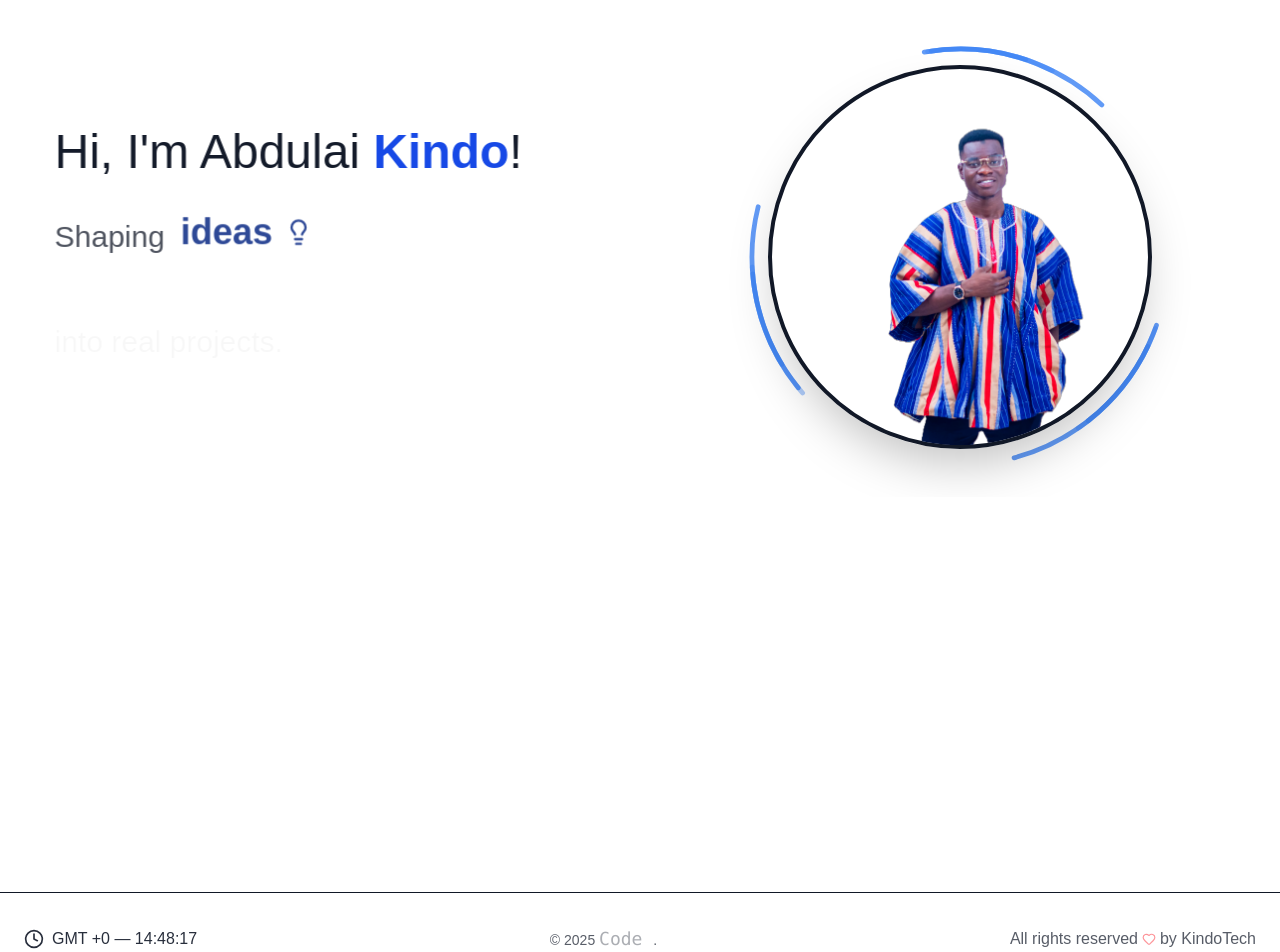
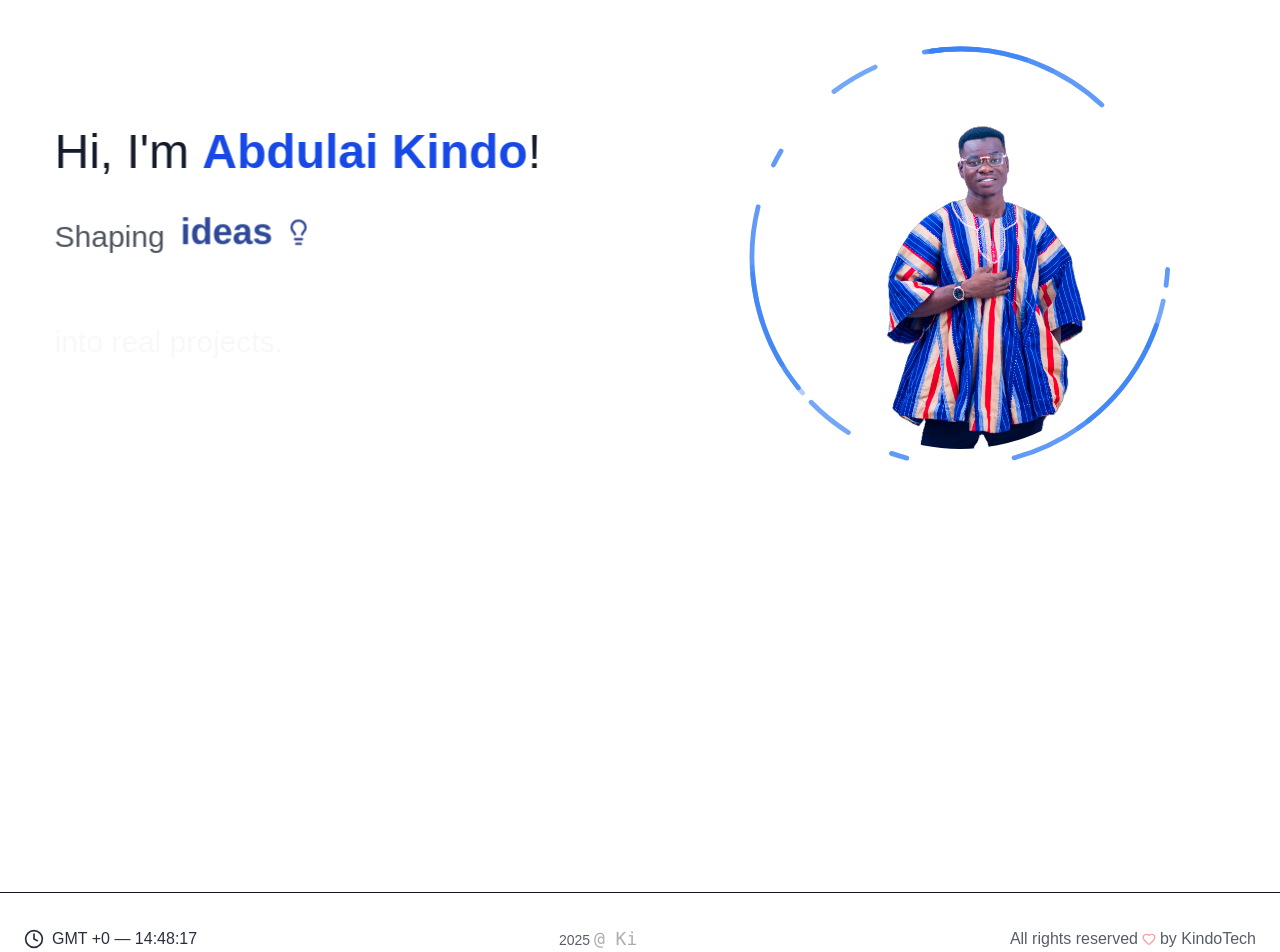
Before and after one commit to Kindo-Jnr/kindo-website, a React (Vite) app in the folder kindo/: page / in a window 1280 px wide. Shown: the part 80-1032 px from the top of the page. Built offline with nearby package versions, Linux system fonts and the light colour scheme.

Commit message:
home page updated

```diff
--- a/kindo/src/components/Footer.jsx
+++ b/kindo/src/components/Footer.jsx
@@ -32,11 +32,11 @@ export default function Footer() {
 
       {/* Center Section */}
       <p className="opacity-70 text-xs sm:text-sm">
-        © {new Date().getFullYear()} <Typewritertext
-                                  text="Code by Kindo"
+         {new Date().getFullYear()} <Typewritertext
+                                  text="@ Kindo Codez..."
                                   speed={200}
                                   delay={2500}
-                                />.
+                                />
       </p>
 
       {/* Right Section */}
--- a/kindo/src/components/Navbar.jsx
+++ b/kindo/src/components/Navbar.jsx
@@ -77,6 +77,7 @@ export default function Navbar({ scrollY = 0 }) {
             initial={{ y: 0, opacity: 1 }}
             exit={{ y: -100, opacity: 0 }}
             transition={magneticSpring}
+
           >
             <div className="container mx-auto px-8 flex justify-between items-center">
               {/* Logo Area */}
--- a/kindo/src/components/PageTransition.jsx
+++ b/kindo/src/components/PageTransition.jsx
@@ -1,6 +1,8 @@
 import { motion } from "framer-motion";
 
+
 export default function PageTransition({ title }) {
+
   return (
     <motion.div
       className="fixed inset-0 bg-black z-40 flex items-center justify-center"
@@ -31,6 +33,7 @@ export default function PageTransition({ title }) {
           damping: 10,
           delay: 0.2
         }}
+
       >
         {title}
       </motion.h1>
--- a/kindo/src/index.css
+++ b/kindo/src/index.css
@@ -10,7 +10,24 @@ body {
   font-family: "Mona Sans", sans-serif;
     @apply bg-transparent text-white;
 }
+/* Ensure no extra scroll space */
+html, body {
+  margin: 0;
+  padding: 0;
+  overflow-x: hidden;
+}
 
+/* Remove any default margins that might cause extra space */
+* {
+  box-sizing: border-box;
+}
+
+/* Ensure the main container takes full height without overflow */
+#__next {
+  min-height: 100vh;
+  display: flex;
+  flex-direction: column;
+}
 
 /* blinking cursor  */
 @keyframes blink {
--- a/kindo/src/pages/Home.jsx
+++ b/kindo/src/pages/Home.jsx
@@ -61,25 +61,25 @@ export default function Home() {
       icon: Clock,
       value: "2+",
       label: "Years Experience",
-      color: "text-blue-400",
+      color: "text-blue-600",
     },
     {
       icon: CheckCircle,
-      value: "50+",
+      value: "20+",
       label: "Projects Completed",
       color: "text-green-400",
     },
     {
       icon: Users,
-      value: "30+",
+      value: "20+",
       label: "Happy Clients",
-      color: "text-purple-400",
+      color: "text-blue-600",
     },
     {
       icon: Star,
       value: "98%",
       label: "Client Satisfaction",
-      color: "text-yellow-400",
+      color: "text-green-400",
     },
   ];
 
@@ -153,8 +153,8 @@ export default function Home() {
             transition={{ delay: 0.5 }}
           >
             <h2 className="text-2xl sm:text-3xl lg:text-5xl font-light mb-2 sm:mb-3 md:mb-4">
-              Hi, I'm Abdulai{" "}
-              <span className="text-blue-700 font-bold">Kindo</span>!
+              Hi, I'm {" "}
+              <span className="text-blue-700 font-bold">Abdulai Kindo</span>!
             </h2>
           </motion.div>
 
@@ -275,7 +275,7 @@ export default function Home() {
 
                   {/* Tooltip */}
                   <div
-                    className="absolute -top-10 sm:-top-12 left-1/2 transform -translate-x-1/2 px-2 sm:px-3 py-1.5 sm:py-2 rounded-lg opacity-0 group-hover:opacity-100 transition-all duration-300 whitespace-nowrap font-semibold text-xs sm:text-sm shadow-2xl"
+                    className="absolute -top-10 sm:-top-6 left-1/2 transform -translate-x-1/2 px-2 sm:px-3 py-1.5 sm:py-2 rounded-lg opacity-0 group-hover:opacity-100 transition-all duration-300 whitespace-nowrap font-semibold text-xs sm:text-sm shadow-2xl"
                     style={{
                       backgroundColor: "var(--tooltip-bg)",
                       color: "var(--tooltip-text)",
@@ -410,12 +410,34 @@ function ProfileWithCircularLines() {
           strokeLinecap="round"
           transform="rotate(240 150 150)"
         />
+        <circle
+          cx="150"
+          cy="150"
+          r="130"
+          stroke="rgba(59,130,246,0.7)"
+          strokeWidth="3"
+          fill="none"
+          strokeDasharray="30 220"
+          strokeLinecap="round"
+          transform="rotate(240 150 150)"
+        />
+        <circle
+          cx="150"
+          cy="150"
+          r="130"
+          stroke="rgba(59,130,246,0.8)"
+          strokeWidth="3"
+          fill="none"
+          strokeDasharray="10 220"
+          strokeLinecap="round"
+          transform="rotate(240 150 150)"
+        />
       </motion.svg>
 
       <img
         src="/images/kindo-profile2.PNG"
         alt="Abdulai Kindo"
-        className="w-48 h-48 sm:w-64 sm:h-64 md:w-80 md:h-80 lg:w-96 lg:h-96 object-cover rounded-full border-4 border-white/30 shadow-2xl z-10"
+        className="w-48 h-48 sm:w-64 sm:h-64 md:w-80 md:h-80 lg:w-96 lg:h-96 object-cover rounded-full   shadow-4xl z-10"
         style={{ borderColor: "var(--border-color)" }}
       />
     </motion.div>
```
